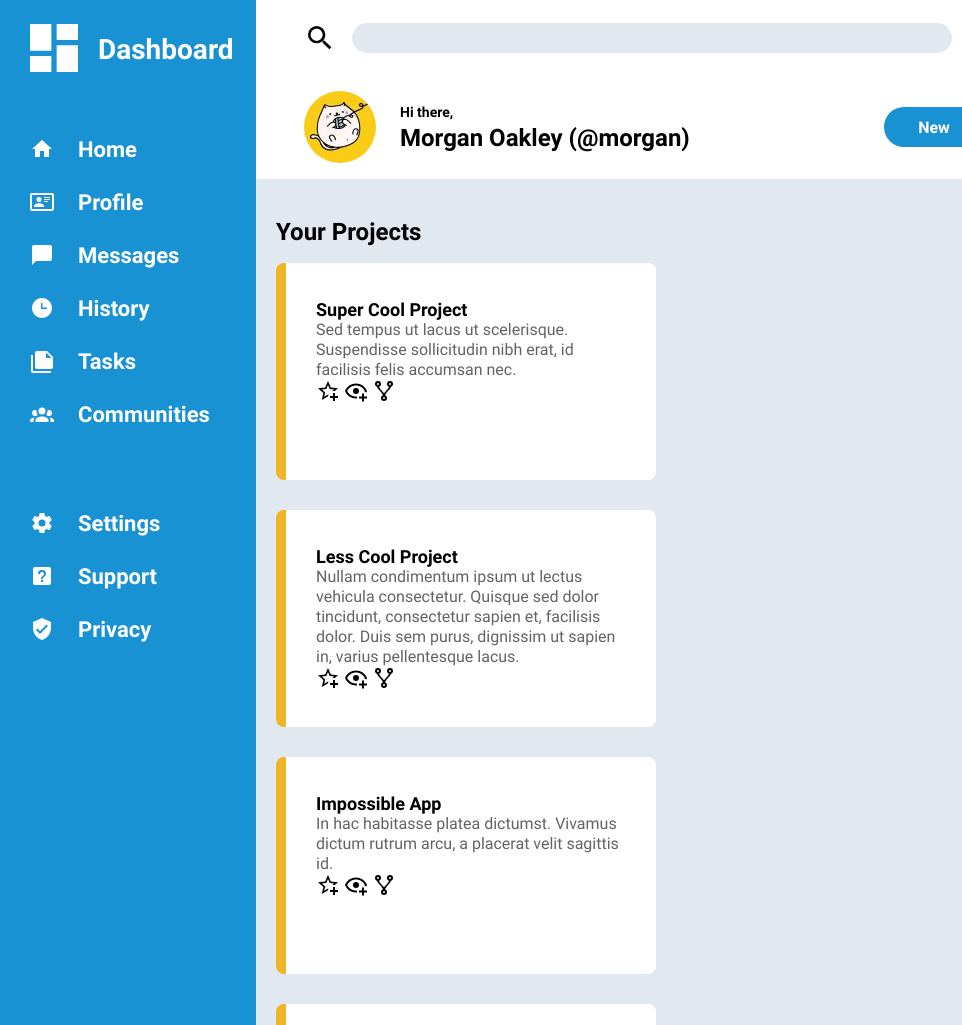
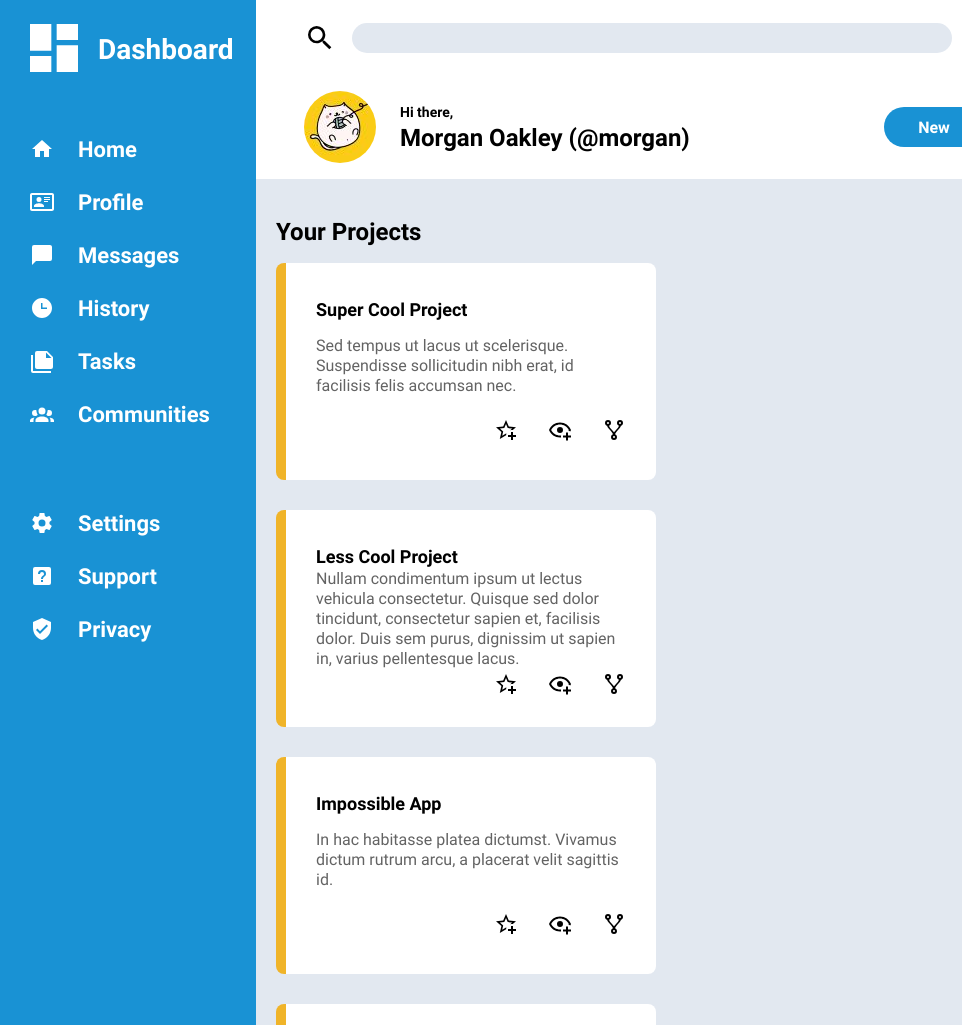
Before and after one commit to liyiz/TOP-AdminDashboard, a plain HTML site: page index.html in a window 1280 px wide. Shown: the full height of the page, 0-962 px from the left. Drawn offline with Linux system fonts and the light colour scheme.

Commit message:
Layout action buttons in cards

```diff
--- a/style.css
+++ b/style.css
@@ -341,6 +341,8 @@ main {
     padding-right: 30px;
     padding-top: 36px;
     padding-bottom: 30px;
+
+    display: grid;
 }
 
 .projects .card p {
@@ -354,6 +356,14 @@ main {
     color: var(--color-text-normal);
     font-size: 1.125rem;
     font-weight: bold;
+}
+
+.projects .card .interact {
+    display: grid;
+    grid-template-columns: repeat(3, min-content);
+    justify-content: end;
+    align-items: center;
+    gap: 30px;
 }
 
 .projects .card button {
```
